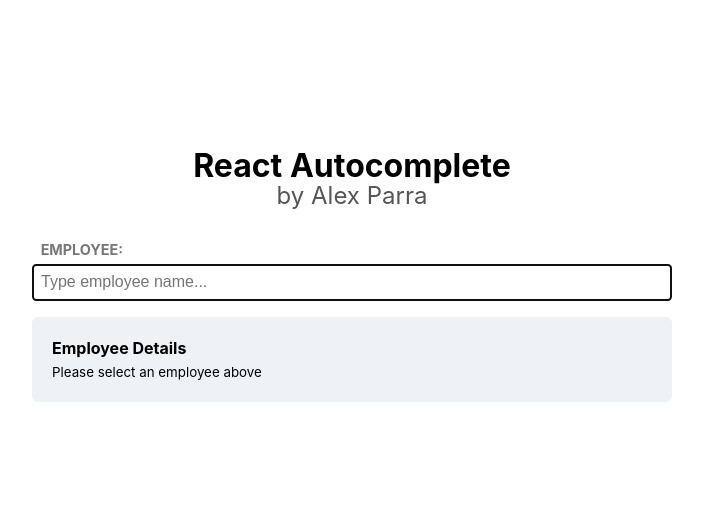
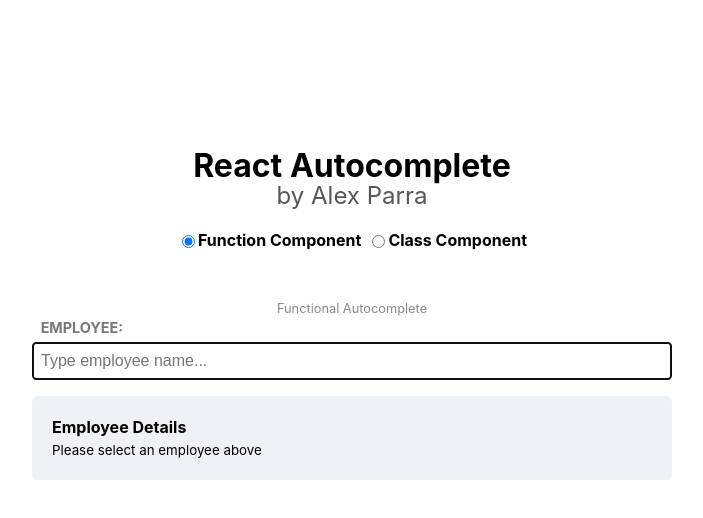
Before and after one commit to alex-parra/react-autocomplete, a React (Create React App) app: page / in a window 1280 px wide. Shown: the top 518 px of the page, without its empty margins (288-991 px from the left). Built offline with nearby package versions, Linux system fonts and the light colour scheme.

Commit message:
Add Class Component version

```diff
--- a/src/App.js
+++ b/src/App.js
@@ -7,6 +7,7 @@ import { FindEmployee } from './components/FindEmployee';
 
 function App() {
   const [employee, setEmployee] = useState();
+  const [mode, setMode] = useState('fn');
 
   return (
     <div className={styles.App}>
@@ -15,9 +16,19 @@ function App() {
           <span>{config.app.title}</span>
           <small>{config.app.subTitle}</small>
         </h1>
+        <div className={styles.toggles}>
+          <label>
+            <input type="radio" value="fn" checked={mode === 'fn'} onChange={() => setMode('fn')} />
+            Function Component
+          </label>
+          <label>
+            <input type="radio" value="cls" checked={mode === 'cls'} onChange={() => setMode('cls')} />
+            Class Component
+          </label>
+        </div>
       </header>
       <main>
-        <FindEmployee initial={employee} onSelect={setEmployee} />
+        <FindEmployee initial={employee} onSelect={setEmployee} mode={mode} />
 
         <div className={styles.pickedEmployee}>
           <h4>Employee Details</h4>
--- a/src/App.module.scss
+++ b/src/App.module.scss
@@ -51,3 +51,15 @@
     }
   }
 }
+
+.toggles {
+  display: flex;
+  align-items: center;
+  margin: 1rem 0;
+
+  label {
+    display: flex;
+    align-items: center;
+    padding: 3px;
+  }
+}
--- /dev/null
+++ b/src/components/Autocomplete/Autocomplete.class.js
@@ -0,0 +1,97 @@
+import React from 'react';
+
+import styles from './style.module.scss';
+
+class Autocomplete extends React.Component {
+  state = {
+    allOptions: [],
+    matches: [],
+    focusMatch: undefined,
+  };
+
+  blurTimeout = null;
+
+  componentDidMount() {
+    this.props.getOptions().then((options) => {
+      this.setState({ allOptions: options });
+    });
+  }
+
+  componentWillUnmount() {
+    clearTimeout(this.blurTimeout);
+  }
+
+  updateMatches = (value) => {
+    const text = (value || '').trim();
+
+    if (!text) {
+      this.clearMatches();
+      this.props.onSelect();
+    }
+
+    const matches = this.state.allOptions.filter((opt) => this.props.matcher(text, opt));
+    this.setState({ matches: matches.slice(0, this.props.maxSuggestions) });
+  };
+
+  clearMatches = () => {
+    this.setState({
+      matches: [],
+      focusMatch: undefined,
+    });
+  };
+
+  handleMatchClick = (match) => () => {
+    this.props.onSelect(match);
+    this.clearMatches();
+  };
+
+  handleInputKey = (ev) => {
+    const keys = ['Enter', 'ArrowDown', 'ArrowUp'];
+    if (this.state.matches.length === 0 || !keys.includes(ev.key)) return;
+
+    ev.preventDefault();
+    if (ev.key === 'Enter' && this.state.focusMatch != null) {
+      this.handleMatchClick(this.state.matches[this.state.focusMatch])();
+    }
+
+    if (ev.key === 'ArrowDown') {
+      this.setState((state) => ({ focusMatch: ((state.focusMatch || -1) + 1) % this.state.matches.length }));
+    }
+
+    if (ev.key === 'ArrowUp') {
+      this.setState((state) => ({
+        focusMatch: (this.state.matches.length + (state.focusMatch || 0) - 1) % this.state.matches.length,
+      }));
+    }
+  };
+
+  handleInputBlur = () => {
+    this.blurTimeout = setTimeout(() => this.clearMatches(), 100);
+  };
+
+  render() {
+    const { matches, focusMatch } = this.state;
+    return (
+      <div className={styles.Autocomplete} data-cy="autoCompleteWrap">
+        <span className={styles.compHint}>Class Autocomplete</span>
+        <div onKeyDown={this.handleInputKey} onBlur={this.handleInputBlur}>
+          {this.props.children({ updateMatches: this.updateMatches })}
+        </div>
+        <ol className={styles.suggestions}>
+          {matches.map((match, i) => (
+            <li
+              key={match.id}
+              className={i === focusMatch ? styles.focused : null}
+              onClick={this.handleMatchClick(match)}
+              onMouseEnter={() => this.setState({ focusMatch: i })}
+            >
+              {React.createElement(this.props.matchComponent, { match })}
+            </li>
+          ))}
+        </ol>
+      </div>
+    );
+  }
+}
+
+export default Autocomplete;
--- a/src/components/Autocomplete/Autocomplete.js
+++ b/src/components/Autocomplete/Autocomplete.fn.js
@@ -1,13 +1,18 @@
-import React, { useState, useEffect } from 'react';
+import React, { useState, useEffect, useRef } from 'react';
 
 import styles from './style.module.scss';
 
 const Autocomplete = (props) => {
   const { getOptions, matcher, onSelect, children, matchComponent, maxSuggestions = 10 } = props;
 
+  const blurTimeout = useRef(null);
   const [allOptions, setAllOptions] = useState([]);
   const [matches, setMatches] = useState([]);
   const [focusMatch, setFocusMatch] = useState();
+
+  useEffect(() => {
+    return () => clearTimeout(blurTimeout.current);
+  });
 
   useEffect(() => {
     getOptions().then(setAllOptions);
@@ -46,12 +51,12 @@ const Autocomplete = (props) => {
   };
 
   const handleInputBlur = () => {
-    // TODO: possible memory leak here
-    setTimeout(() => clearMatches(), 100);
+    blurTimeout.current = setTimeout(() => clearMatches(), 100);
   };
 
   return (
     <div className={styles.Autocomplete} data-cy="autoCompleteWrap">
+      <span className={styles.compHint}>Functional Autocomplete</span>
       <div onKeyDown={handleInputKey} onBlur={handleInputBlur}>
         {children({ updateMatches })}
       </div>
--- a/src/components/Autocomplete/index.js
+++ b/src/components/Autocomplete/index.js
@@ -1 +1,2 @@
-export { default as Autocomplete } from './Autocomplete';
+export { default as AutocompleteFN } from './Autocomplete.fn';
+export { default as AutocompleteCls } from './Autocomplete.class';
--- a/src/components/Autocomplete/style.module.scss
+++ b/src/components/Autocomplete/style.module.scss
@@ -46,3 +46,10 @@
 .focused {
   background-color: var(--bgFocused) !important;
 }
+
+.compHint {
+  text-align: center;
+  display: block;
+  font-size: 0.8rem;
+  color: #888;
+}
--- a/src/components/FindEmployee/FindEmployee.js
+++ b/src/components/FindEmployee/FindEmployee.js
@@ -1,6 +1,6 @@
 import React, { useState } from 'react';
 
-import { Autocomplete } from '../Autocomplete';
+import { AutocompleteFN, AutocompleteCls } from '../Autocomplete';
 import { FieldText } from '../FieldText';
 import { getEmployees } from '../../api';
 
@@ -12,7 +12,7 @@ const matchEmployee = (text, employee) => {
 
 const EmployeeSuggestion = ({ match }) => <p style={{ margin: 0 }}>{fullname(match)}</p>;
 
-const FindEmployee = ({ initial, onSelect }) => {
+const FindEmployee = ({ initial, onSelect, mode = 'fn' }) => {
   const [employeeName, setEmployeeName] = useState(initial ? fullname(initial) : '');
 
   const handleChange = (ev) => setEmployeeName(ev.target.value);
@@ -21,6 +21,8 @@ const FindEmployee = ({ initial, onSelect }) => {
     setEmployeeName(employee ? fullname(employee) : '');
     onSelect(employee);
   };
+
+  const Autocomplete = mode === 'fn' ? AutocompleteFN : AutocompleteCls;
 
   return (
     <Autocomplete
```
